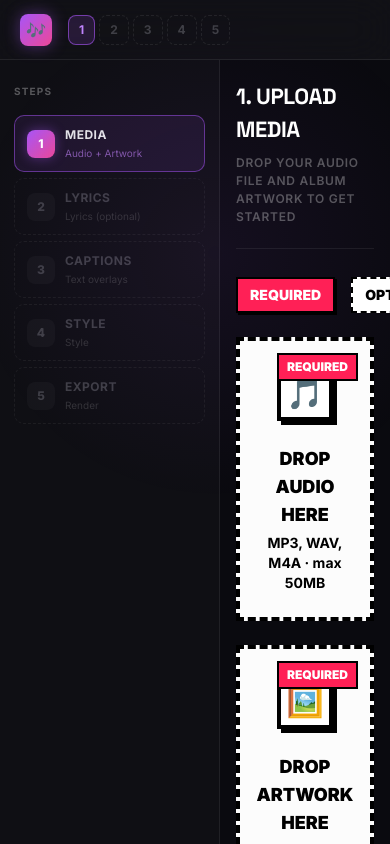
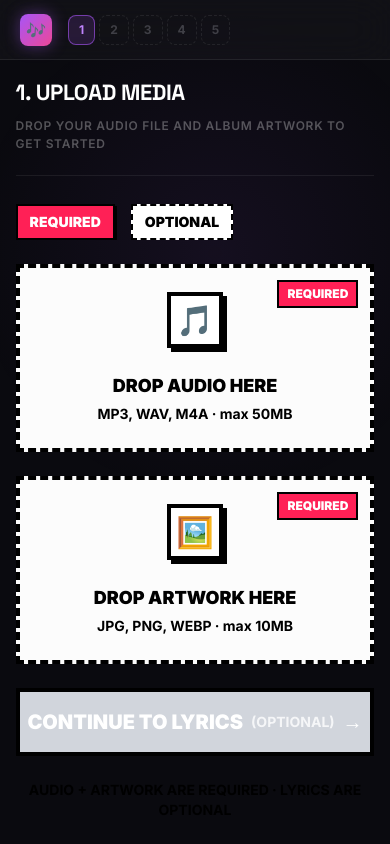
Before and after one commit to Manvanth-Gowda-M/Audio-Visualizer, a Next.js app: page /create in a window 390 px wide. Shown: the top 844 px of the page. Built offline with nearby package versions, Linux system fonts and the light colour scheme.

Commit message:
fix: mobile responsive layout - hide sidebar on mobile, prevent overflow

```diff
--- a/app/create/page.tsx
+++ b/app/create/page.tsx
@@ -137,7 +137,6 @@ export default function CreatePage() {
           borderRight: '1px solid rgba(255,255,255,0.07)',
           background: 'rgba(255,255,255,0.02)',
           padding: '24px 14px',
-          display: 'flex',
           flexDirection: 'column',
           gap: 6,
           overflowY: 'auto',
@@ -225,7 +224,7 @@ export default function CreatePage() {
         </aside>
 
         {/* Step content area */}
-        <div style={{ flex: 1, overflowY: 'auto', overflowX: 'hidden', position: 'relative', maxWidth: '100%', minWidth: 0 }}>
+        <div style={{ flex: 1, overflowY: 'auto', overflowX: 'hidden', position: 'relative', maxWidth: '100%', minWidth: 0, width: '100%' }}>
           {/* Ambient glow */}
           <div style={{
             position: 'fixed', top: '30%', left: '55%',
@@ -238,8 +237,10 @@ export default function CreatePage() {
           <div style={{
             maxWidth: 880,
             margin: '0 auto',
-            padding: 'clamp(20px, 4vw, 40px) clamp(16px, 4vw, 40px) 60px',
+            padding: 'clamp(16px, 4vw, 40px) clamp(12px, 4vw, 40px) 80px',
             position: 'relative', zIndex: 1,
+            boxSizing: 'border-box',
+            width: '100%',
           }}>
             {/* Step header */}
             <div style={{ marginBottom: 28, paddingBottom: 22, borderBottom: '1px solid rgba(255,255,255,0.07)' }}>
--- a/app/globals.css
+++ b/app/globals.css
@@ -17,6 +17,22 @@
 }
 
 *, *::before, *::after { box-sizing: border-box; }
+
+/* ── Mobile overflow containment ── */
+/* Prevent box-shadow from triggering horizontal scroll on small screens */
+@media (max-width: 768px) {
+  .neo-box,
+  .neo-btn,
+  .neo-input {
+    /* Scale down brutal shadows on mobile so they don't overflow viewport */
+    box-shadow: 4px 4px 0px 0px #000;
+  }
+  /* All direct children of the steps content grid should respect container width */
+  .space-y-6 > * {
+    max-width: 100%;
+    overflow-x: hidden;
+  }
+}
 
 html {
   /* Prevent horizontal scroll on mobile */
--- a/app/layout.tsx
+++ b/app/layout.tsx
@@ -22,7 +22,7 @@ export const viewport: Viewport = {
 
 export default function RootLayout({ children }: { children: React.ReactNode }) {
   return (
-    <html lang="en" className={`${inter.variable} ${playfair.variable}`}>
+    <html lang="en" className={`${inter.variable} ${playfair.variable}`} suppressHydrationWarning>
       <body className="bg-[#080808] text-[#e8e0d0] antialiased">{children}</body>
     </html>
   )
```
